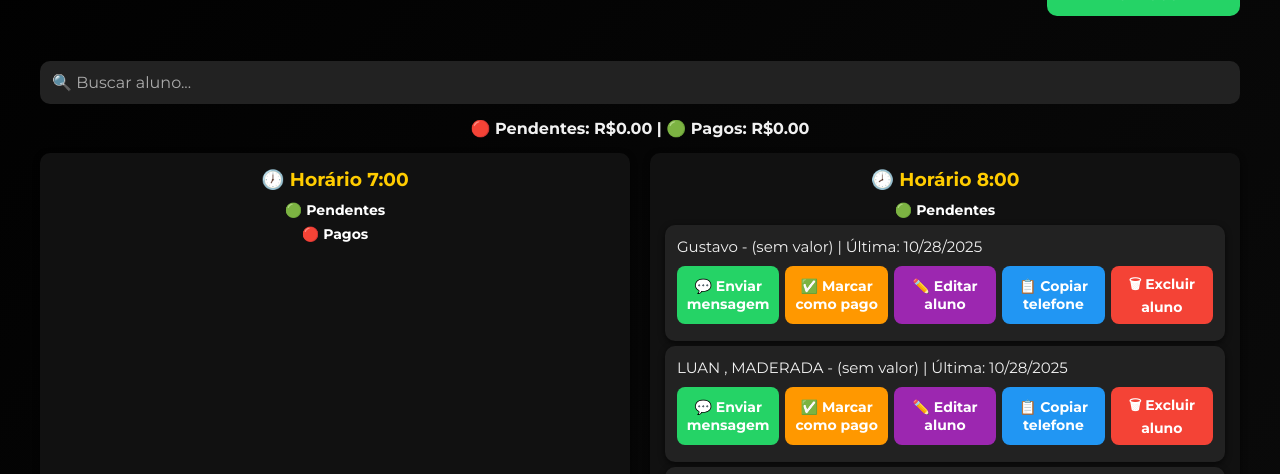
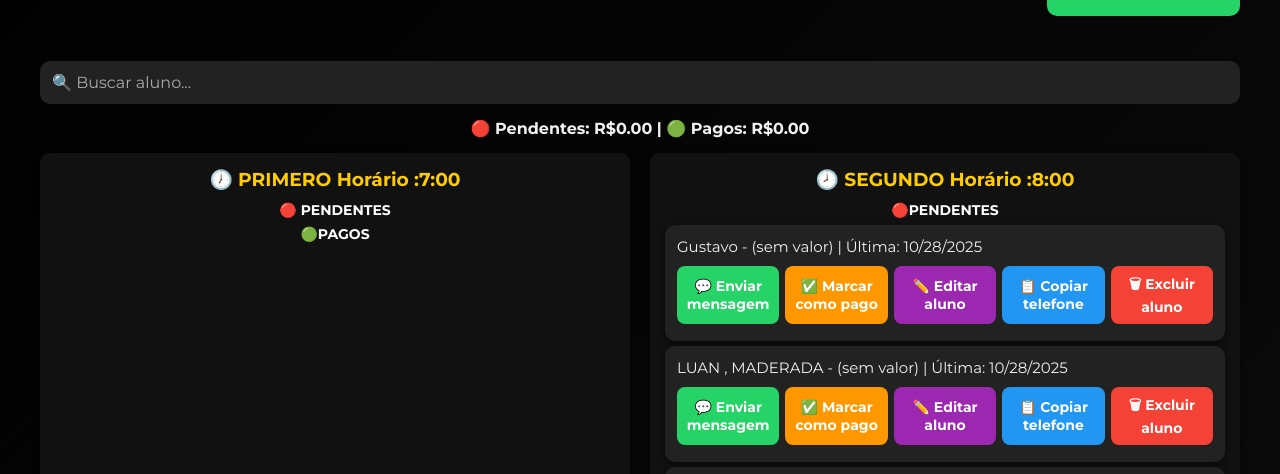
Before and after one commit to joaoande22-prog/CONTROLE-DE-PAGAMETOS, a plain HTML site: page index.html in a window 1280 px wide. Shown: the part 261-735 px from the top of the page. Drawn offline with Linux system fonts and the light colour scheme.

Commit message:
MUDEI PROBLEBA DOS ICONIS CORRIGIDOS

```diff
--- a/index.html
+++ b/index.html
@@ -72,17 +72,17 @@ h4{margin:6px 0;color:#fff;text-align:center;font-size:14px;}
 
 <div id="listasHorarios">
   <div class="section">
-    <h3>🕖 Horário 7:00</h3>
-    <h4>🟢 Pendentes</h4>
+    <h3>🕖 PRIMERO Horário :7:00</h3>
+    <h4>🔴 PENDENTES</h4>
     <ul id="listaPendentes7"></ul>
-    <h4>🔴 Pagos</h4>
+    <h4> 🟢PAGOS</h4>
     <ul id="listaPagos7"></ul>
   </div>
   <div class="section">
-    <h3>🕗 Horário 8:00</h3>
-    <h4>🟢 Pendentes</h4>
+    <h3>🕗 SEGUNDO Horário :8:00</h3>
+    <h4> 🔴PENDENTES</h4>
     <ul id="listaPendentes8"></ul>
-    <h4>🔴 Pagos</h4>
+    <h4> 🟢PAGOS</h4>
     <ul id="listaPagos8"></ul>
   </div>
 </div>
```
